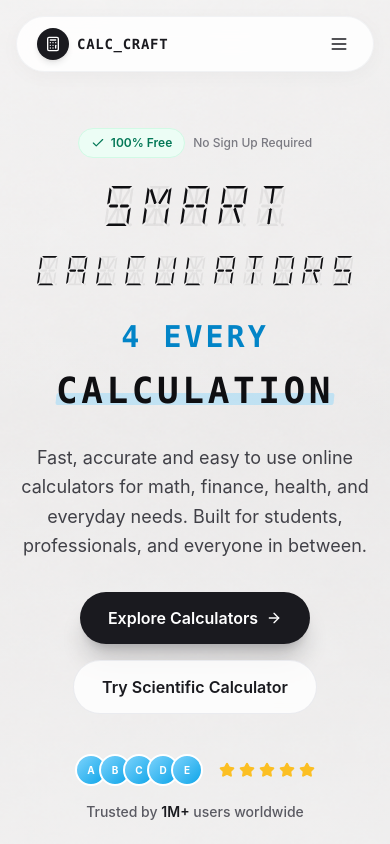
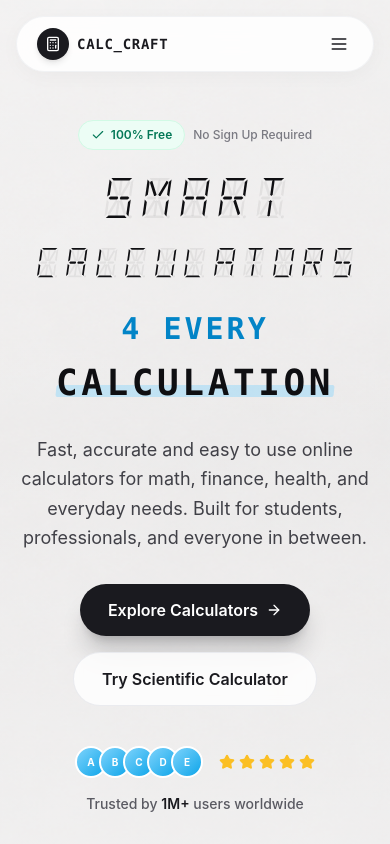
Before and after one commit to Motasaith/Calc_Craft, a Next.js app: page / in a window 390 px wide. Shown: the top 844 px of the page. Built offline with nearby package versions, Linux system fonts and the light colour scheme.

Commit message:
style: reduce spacing between hero text and floating header by replacing vertical centering with top padding

```diff
--- a/components/Hero.tsx
+++ b/components/Hero.tsx
@@ -55,7 +55,7 @@ export default function Hero() {
   return (
     <section
       ref={sectionRef}
-      className="relative min-h-screen flex items-center pt-20 overflow-hidden"
+      className="relative min-h-screen pt-24 sm:pt-28 lg:pt-32 pb-12 overflow-hidden"
     >
       {/* Background Image */}
       <div className="absolute inset-0 z-0">
@@ -70,7 +70,7 @@ export default function Hero() {
         <div className="absolute inset-0 bg-gradient-to-b from-white/30 via-white/10 to-white/40" />
       </div>
 
-      <div className="relative z-10 max-w-4xl mx-auto px-4 sm:px-6 lg:px-8 py-12 lg:py-20 flex items-center justify-center min-h-[calc(100vh-80px)]">
+      <div className="relative z-10 max-w-4xl mx-auto px-4 sm:px-6 lg:px-8 py-6 sm:py-8 flex justify-center">
         <div className="text-center">
           {/* Content */}
           <div className="max-w-2xl mx-auto">
```
